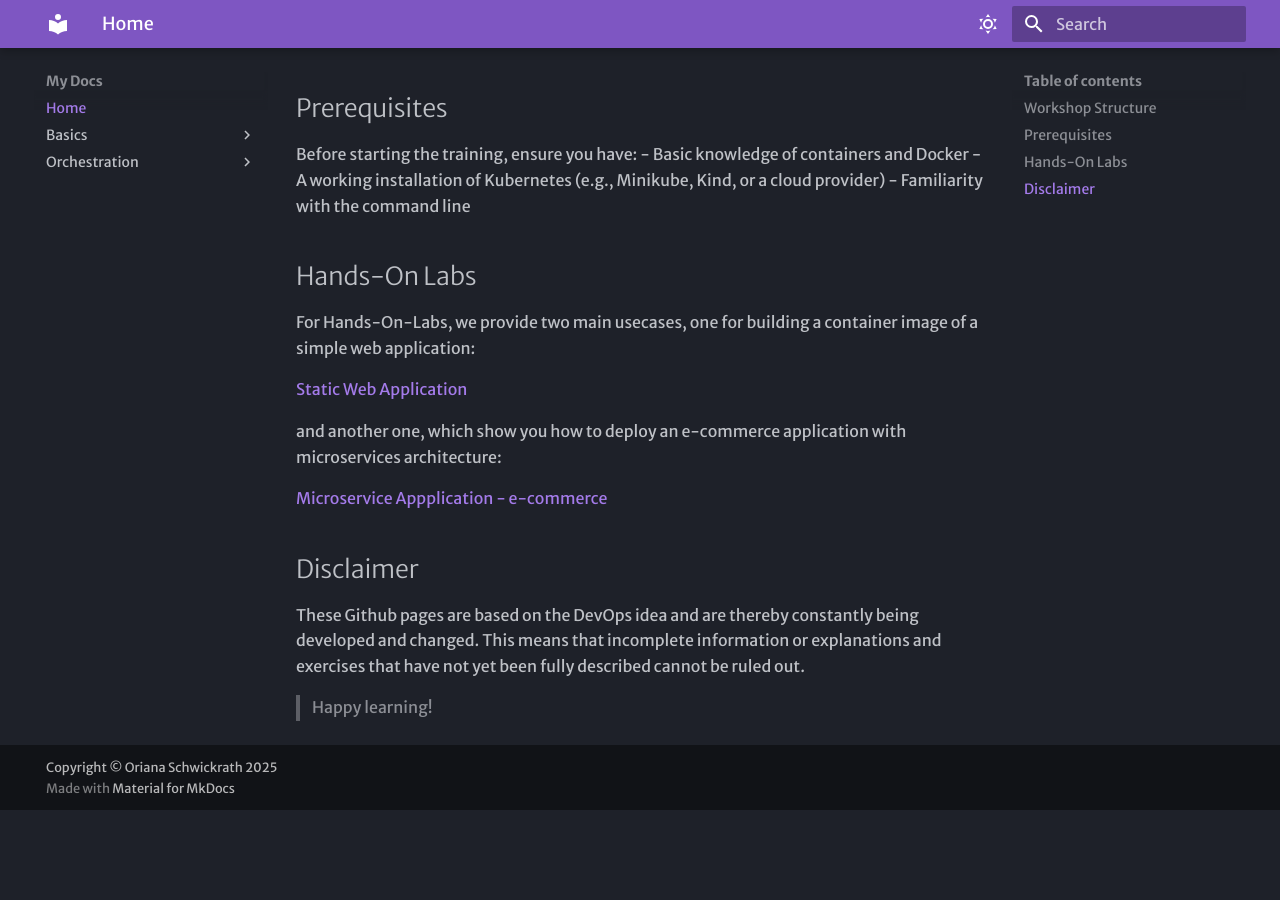
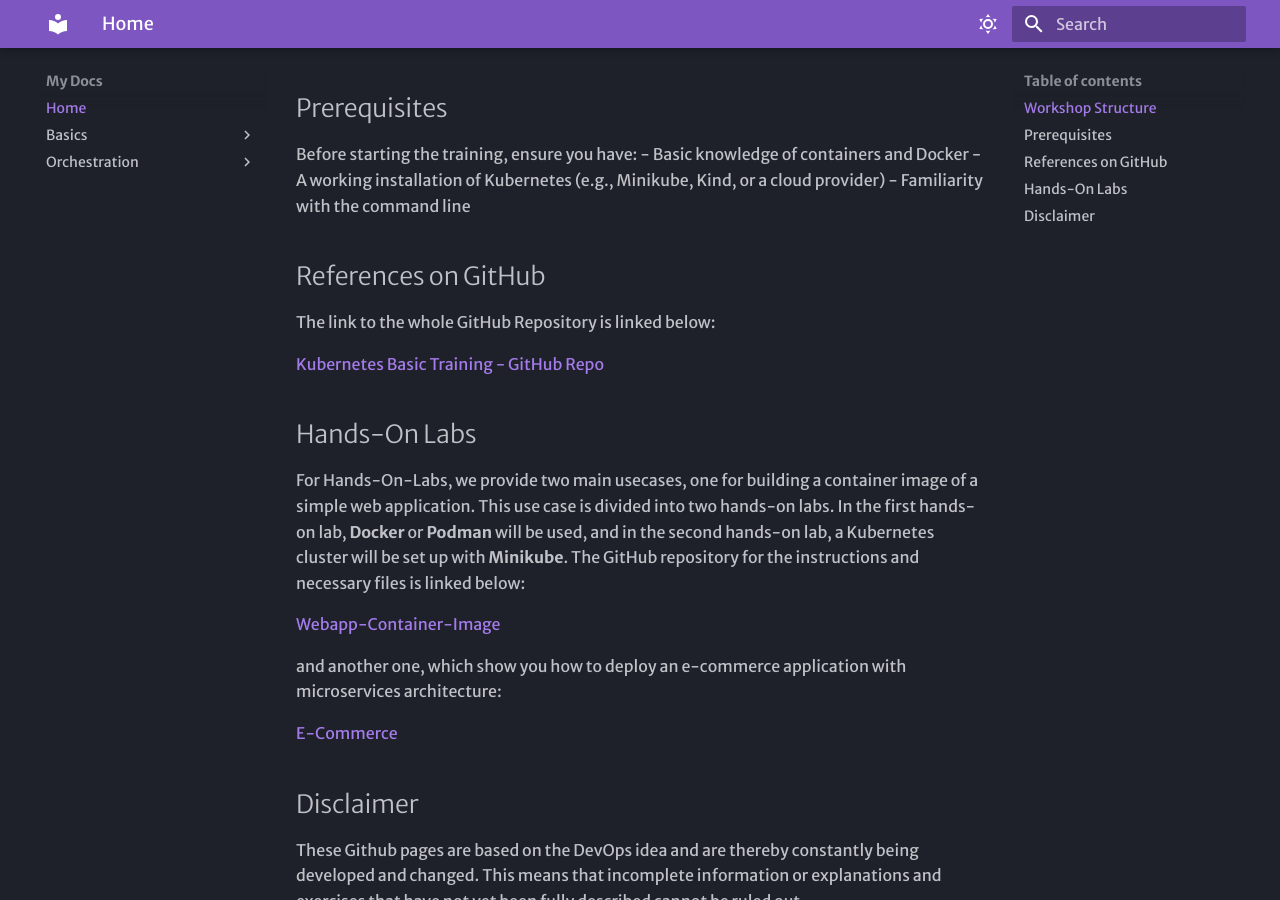
Before and after one commit to anairo98/kubernetes-training, an MkDocs documentation site: the page built from docs/index.md, in a window 1280 px wide and 900 px high, scrolled down 424 px. Built offline with MkDocs 1.6.1 and Material for MkDocs 9.7.7, drawn with Linux system fonts in a browser that asks for light colours; some web fonts are replaced; before the commit the page ends 1234 px from its top, so only the background shows below that.

Commit message:
Linked GitHub Repo

```diff
--- a/docs/index.md
+++ b/docs/index.md
@@ -3,6 +3,7 @@
 This guide is designed to help you get started with Kubernetes, the powerful open-source platform for automating microservice deployments, scaling, and management of containerized applications. Whether you're new to Kubernetes or looking to solidify your foundational knowledge, this training will provide you with the basic concepts and hands-on experience needed to start to utilize Kubernetes effectively.
 
 ## Workshop Structure
+
 This training is designed to provide hands-on experience with Kubernetes, covering topics such as:
 - Kubernetes architecture
 - Deploying and managing applications
@@ -10,22 +11,31 @@
 - Scaling and monitoring
 
 ## Prerequisites
+
 Before starting the training, ensure you have:
 - Basic knowledge of containers and Docker
 - A working installation of Kubernetes (e.g., Minikube, Kind, or a cloud provider)
 - Familiarity with the command line
 
+## References on GitHub
+
+The link to the whole GitHub Repository is linked below:
+
+[Kubernetes Basic Training - GitHub Repo](https://github.com/anairo98/kubernetes-training/tree/main)
+
 ## Hands-On Labs
-For Hands-On-Labs, we provide two main usecases, one for building a container image of a simple web application:
 
-[Static Web Application](./webapp_container_image/README.md)
+For Hands-On-Labs, we provide two main usecases, one for building a container image of a simple web application. This use case is divided into two hands-on labs. In the first hands-on lab, **Docker** or **Podman** will be used, and in the second hands-on lab, a Kubernetes cluster will be set up with **Minikube**. The GitHub repository for the instructions and necessary files is linked below:
+
+[Webapp-Container-Image](https://github.com/anairo98/kubernetes-training/tree/main/webapp_container_image)
 
 and another one, which show you how to deploy an e-commerce application with microservices architecture:
 
-[Microservice Appplication - e-commerce](./e-commerce/README.md)
+[E-Commerce](https://github.com/anairo98/kubernetes-training/tree/main/e-commerce)
 
 
 ## Disclaimer
+
 These Github pages are based on the DevOps idea and are thereby constantly being developed and changed. This means that incomplete information or explanations and exercises that have not yet been fully described cannot be ruled out.
 
 > Happy learning!
```
